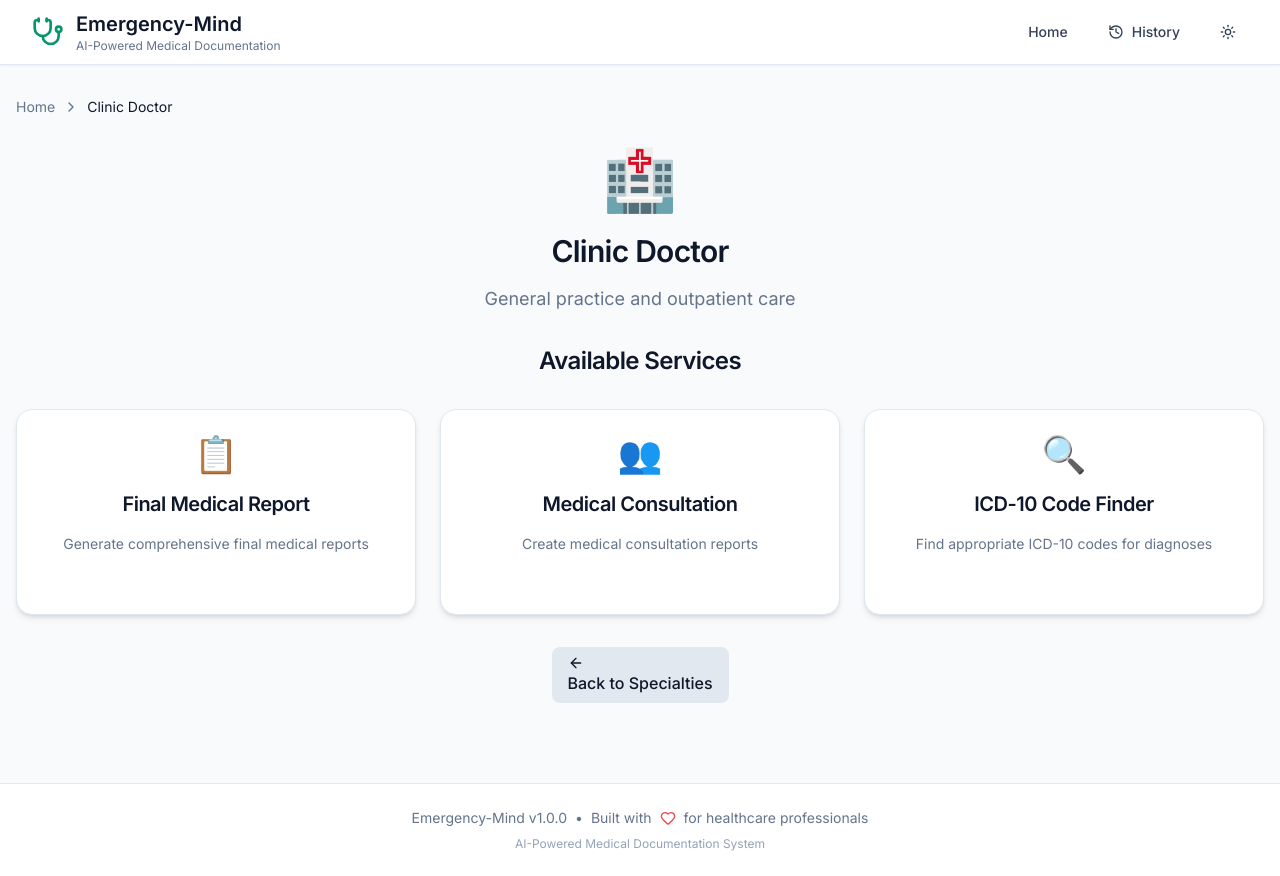
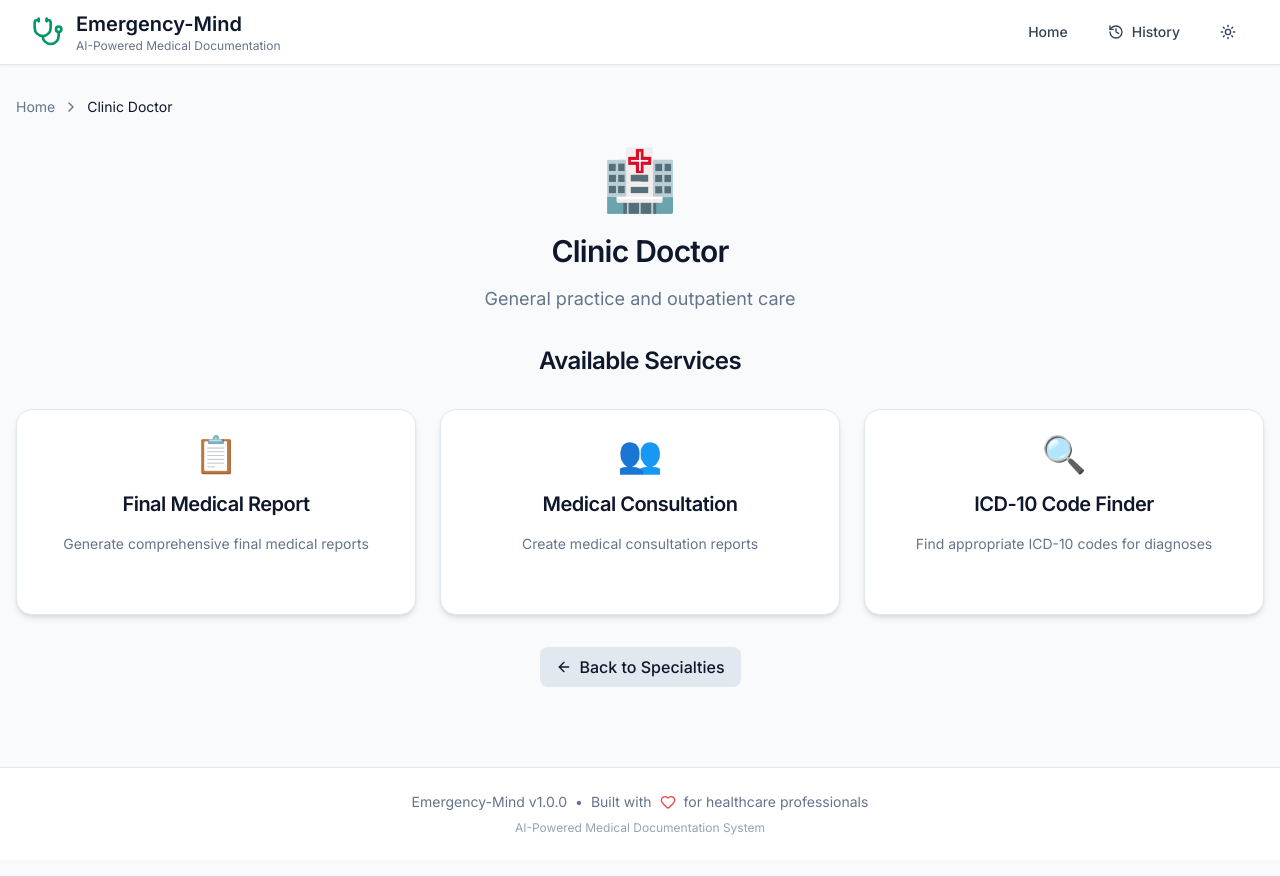
Before and after one commit to Fast12706/version-1, a Next.js app in the folder frontend/: page /services/clinic-doctor in a window 1280 px wide. Built offline with nearby package versions, Linux system fonts and the light colour scheme; no server answers.

Commit message:
Fix TypeScript errors and build issues - ready for deployment

```diff
--- a/frontend/app/history/page.tsx
+++ b/frontend/app/history/page.tsx
@@ -192,13 +192,16 @@ export default function HistoryPage() {
             <div className="grid grid-cols-1 md:grid-cols-4 gap-4">
               {/* Search */}
               <div>
+                <div className="relative">
+                  <Search className="absolute left-3 top-1/2 transform -translate-y-1/2 h-4 w-4 text-slate-400" />
                   <Input
                     label="Search"
                     value={searchTerm}
                     onChange={(e) => setSearchTerm(e.target.value)}
                     placeholder="Search reports..."
-                  icon={<Search className="h-4 w-4" />}
+                    className="pl-10"
                   />
+                </div>
               </div>
 
               {/* Specialty Filter */}
@@ -268,11 +271,11 @@ export default function HistoryPage() {
                 : 'Try adjusting your search or filter criteria.'
               }
             </p>
-            <Button asChild>
             <Link href="/">
+              <Button>
                 Generate Report
+              </Button>
             </Link>
-            </Button>
           </motion.div>
         ) : (
           filteredReports.map((report, index) => (
--- a/frontend/app/services/[specialty]/[service]/page.tsx
+++ b/frontend/app/services/[specialty]/[service]/page.tsx
@@ -296,18 +296,18 @@ export default function ServiceFormPage() {
 
       {/* Navigation Buttons */}
       <motion.div variants={itemVariants} className="flex justify-between">
-        <Button variant="secondary" asChild>
-          <Link href={`/services/${specialty}`}>
+        <Link href={`/services/${specialty}`}>
+          <Button variant="secondary">
             <ArrowLeft className="h-4 w-4 mr-2" />
             Back to Services
-          </Link>
-        </Button>
-        <Button asChild>
-          <Link href="/history">
+          </Button>
+        </Link>
+        <Link href="/history">
+          <Button>
             View History
             <ArrowRight className="h-4 w-4 ml-2" />
-          </Link>
-        </Button>
+          </Button>
+        </Link>
       </motion.div>
     </motion.div>
   );
--- a/frontend/app/services/[specialty]/page.tsx
+++ b/frontend/app/services/[specialty]/page.tsx
@@ -176,23 +176,23 @@ export default function ServicesPage() {
             <p className="text-muted mb-8 max-w-md mx-auto">
               This specialty doesn't have any available services yet.
             </p>
-            <Button asChild>
-              <Link href="/">
+            <Link href="/">
+              <Button>
                 Back to Home
-              </Link>
-            </Button>
+              </Button>
+            </Link>
           </motion.div>
         )}
       </motion.div>
 
       {/* Back Button */}
       <motion.div variants={itemVariants} className="text-center">
-        <Button variant="secondary" asChild>
-          <Link href="/">
+        <Link href="/">
+          <Button variant="secondary">
             <ArrowLeft className="h-4 w-4 mr-2" />
             Back to Specialties
-          </Link>
-        </Button>
+          </Button>
+        </Link>
       </motion.div>
     </motion.div>
   );
--- a/frontend/components/ui/Button.tsx
+++ b/frontend/components/ui/Button.tsx
@@ -1,5 +1,4 @@
 import React from 'react';
-import { motion } from 'framer-motion';
 import { cn } from '@/utils/cn';
 
 /**
@@ -37,10 +36,7 @@ export function Button({
   };
 
   return (
-    <motion.button
-      whileHover={{ scale: disabled || loading ? 1 : 1.02 }}
-      whileTap={{ scale: disabled || loading ? 1 : 0.98 }}
-      transition={{ duration: 0.2, ease: 'easeOut' }}
+    <button
       disabled={disabled || loading}
       className={cn(
         baseClasses,
@@ -54,7 +50,7 @@ export function Button({
         <div className="spinner mr-2" />
       )}
       {children}
-    </motion.button>
+    </button>
   );
 }
 
--- a/frontend/components/ui/Card.tsx
+++ b/frontend/components/ui/Card.tsx
@@ -1,5 +1,4 @@
 import React from 'react';
-import { motion } from 'framer-motion';
 import { cn } from '@/utils/cn';
 
 /**
@@ -14,11 +13,7 @@ interface CardProps extends React.HTMLAttributes<HTMLDivElement> {
 
 export function Card({ children, hover = false, className, ...props }: CardProps) {
   return (
-    <motion.div
-      initial={{ opacity: 0, y: 10 }}
-      animate={{ opacity: 1, y: 0 }}
-      transition={{ duration: 0.2, ease: 'easeOut' }}
-      whileHover={hover ? { scale: 1.01 } : undefined}
+    <div
       className={cn(
         'card',
         hover && 'card-hover',
@@ -27,7 +22,7 @@ export function Card({ children, hover = false, className, ...props }: CardProps
       {...props}
     >
       {children}
-    </motion.div>
+    </div>
   );
 }
 
--- a/frontend/next.config.js
+++ b/frontend/next.config.js
@@ -1,9 +1,5 @@
 /** @type {import('next').NextConfig} */
 const nextConfig = {
-  // Enable experimental features
-  experimental: {
-    appDir: true,
-  },
   // Configure output for Vercel
   output: 'standalone',
 };
```
Lines whose indentation alone changed are shown as unchanged.
